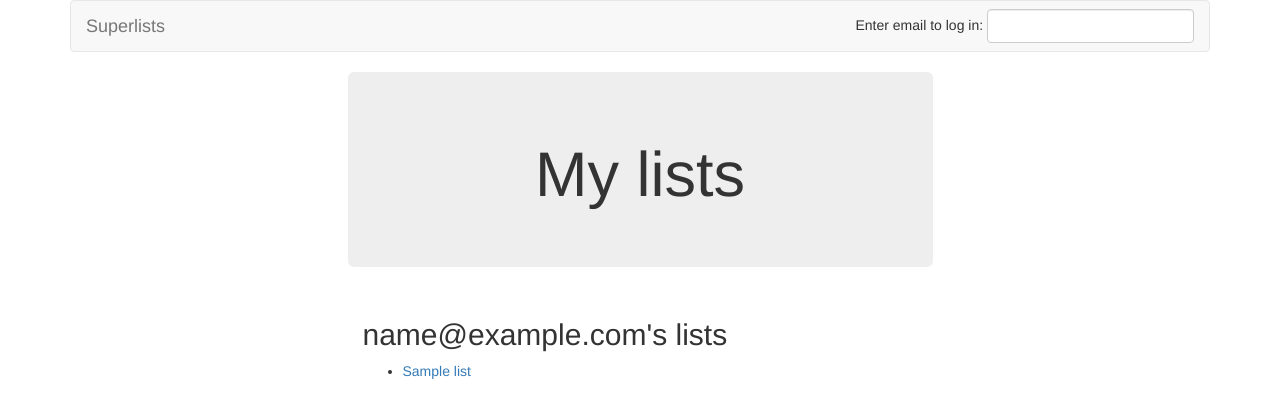
After one commit to civilian/tdd_django_ottg, a Django app: template lists/templates/my_lists.html in a window 1280 px wide. The commit adds this page. Shown: the top 418 px of the page. Run offline with Django 3.2, Linux system fonts and the light colour scheme; the template is opened without the code that fills it: most values are stand-ins (such as "Sample title", 1, 10 or a date in 2020); some libraries are stand-ins or nearby versions.

Commit message:
Url, placeholder view, and first-cut template for my_lists

```diff
--- a/lists/templates/base.html
+++ b/lists/templates/base.html
@@ -15,6 +15,9 @@
         <div class="container-fluid">
           <a class="navbar-brand" href="/">Superlists</a>
           {% if user.email %}
+            <ul class="nav navbar-nav navbar-left">
+              <li><a href="{% url 'my_lists' user.email %}">My lists</a></li>
+            </ul>
             <ul class="nav navbar-nav navbar-right">
               <li class="navbar-text">Logged in as {{ user.email }}</li>
               <li><a href="{% url 'logout' %}">Log out</a></li>
@@ -53,6 +56,7 @@
         <div class="col-md-6 col-md-offset-3 jumbotron">
           <div class="text-center">
             <h1>{% block header_text%}{% endblock %}</h1>
+            {% block list_form %}
               <form method="POST" action="{% block form_action %}{% endblock %}">
                 {{ form.text }}
                 {% csrf_token %}
@@ -62,6 +66,7 @@
                   </div>
                 {% endif %}
               </form>
+            {% endblock %}
           </div>
         </div>
       </div>
@@ -69,6 +74,13 @@
       <div class="row">
         <div class="col-md-6 col-md-offset-3">
           {% block table %}
+          {% endblock %}
+        </div>
+      </div>
+
+      <div class="row">
+        <div class="col-md-6 col-md-offset-3">
+          {% block extra_content %}
           {% endblock %}
         </div>
       </div>
--- /dev/null
+++ b/lists/templates/my_lists.html
@@ -0,0 +1,14 @@
+{% extends 'base.html' %}
+
+{% block header_text %}My lists{% endblock %}
+
+{% block list_form %}{% endblock %}
+
+{% block extra_content %}
+  <h2>{{ owner.email }}'s lists</h2>
+  <ul>
+    {% for list in owner.list_set.all %}
+      <li><a href="{{ list.get_absolute_url }}">{{ list.name }}</a></li>
+    {% endfor %}
+  </ul>
+{% endblock %}
--- a/lists/urls.py
+++ b/lists/urls.py
@@ -5,4 +5,5 @@ from lists import views
 urlpatterns = [
     url(r'^new$', views.new_list, name='new_list'),
     url(r'^(\d+)/$', views.view_list, name='view_list'),
+    url(r'^users/(.+)/$', views.my_lists, name='my_lists'),
 ]
--- a/lists/views.py
+++ b/lists/views.py
@@ -17,6 +17,7 @@ def view_list(request, list_id):
             return redirect(list_)
     return render(request, 'list.html', {'list': list_, 'form': form})
 
+
 def new_list(request):
     form = ItemForm(data=request.POST)
     if form.is_valid():
@@ -25,3 +26,7 @@ def new_list(request):
         return redirect(list_)
     else:
         return render(request, 'home.html', {"form": form})
+
+
+def my_lists(request, email):
+    return render(request, 'my_lists.html')
```
Also changed, not shown: lists/tests/test_views.py (+6 -0 lines). Lines whose indentation alone changed are shown as unchanged.
